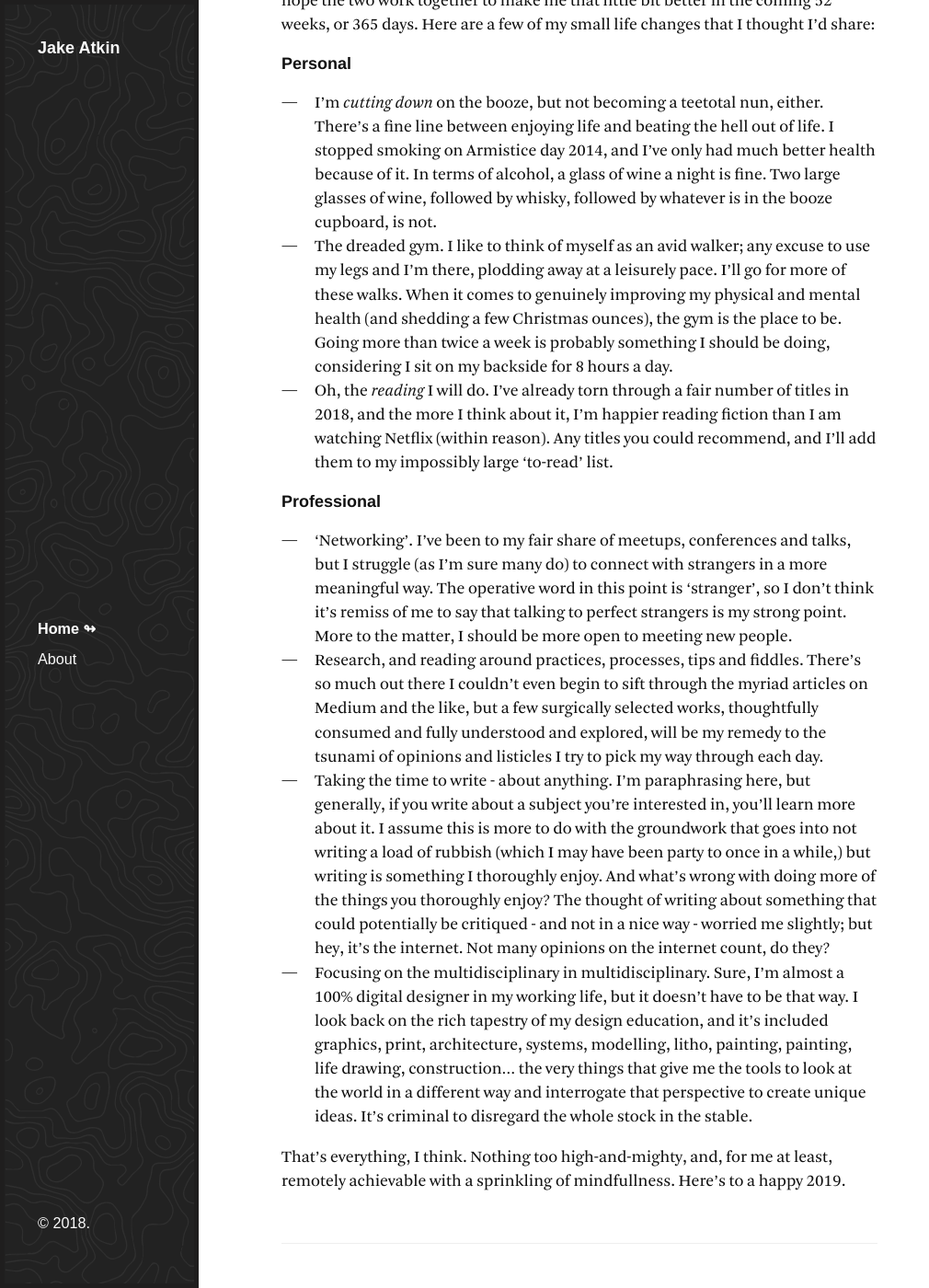
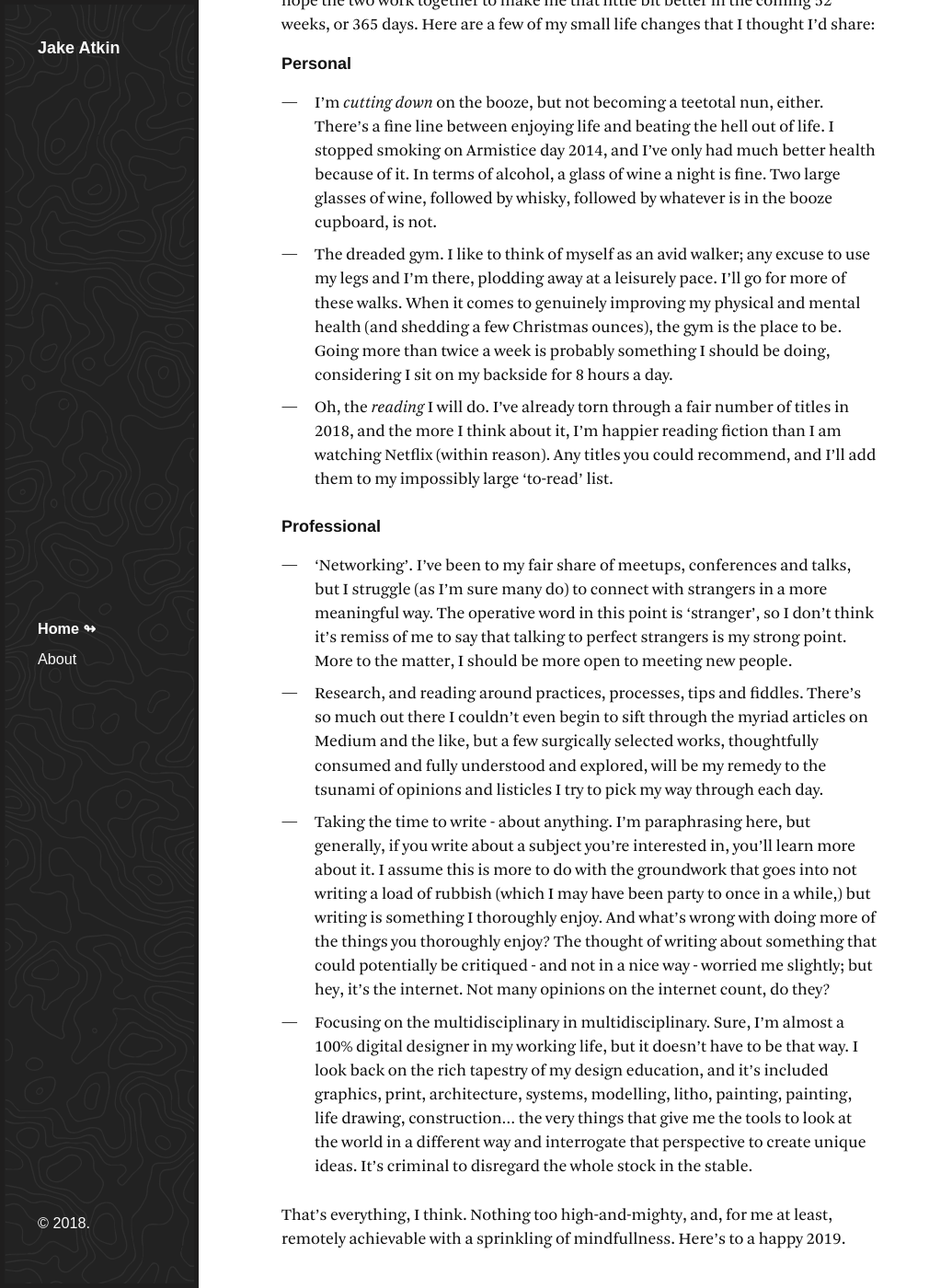
Before and after one commit to atkinja522/atkinja522.github.io, a Jekyll site: the page built from index.html, in a window 1280 px wide and 1400 px high, scrolled down 390 px. Shown: the whole window at 92% size, without its empty margins (0-1010 px from the left). Built offline with Jekyll 4.4.1, drawn with Linux system fonts in a browser that asks for light colours; some web fonts are replaced; the list of posts is cut into pages by our own code.

Commit message:
Update main.css

```diff
--- a/public/css/main.css
+++ b/public/css/main.css
@@ -117,6 +117,9 @@ ol {
 }
 ol li {
   counter-increment: sir-countenator;
+}
+li {
+	padding-bottom: 0.5rem;
 }
 dt {
   font-weight: bold;
```
